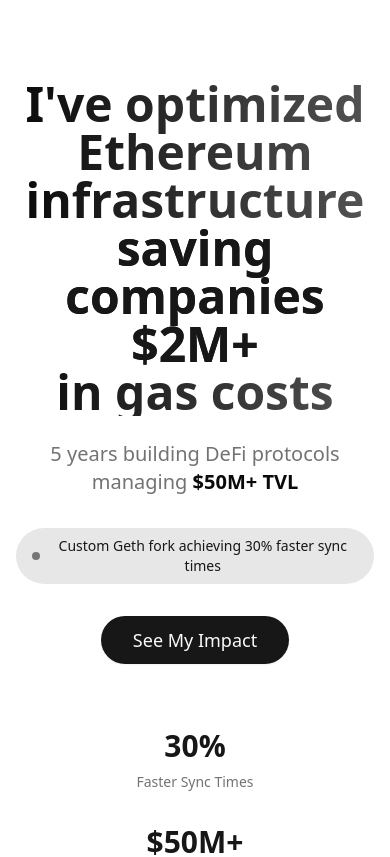
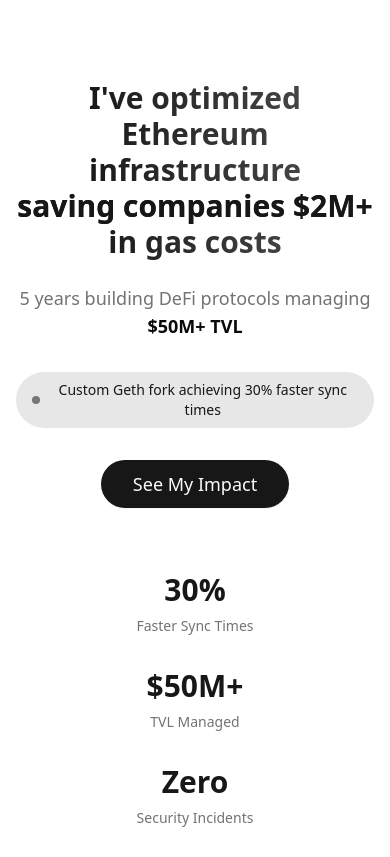
Before and after one commit to Dergarcon/portfolio-25, a Next.js app: page / in a window 390 px wide. Shown: the top 857 px of the page. Built offline with nearby package versions, Linux system fonts and the light colour scheme.

Commit message:
Fix mobile responsiveness: adjust font sizes and grid layouts for small screens

```diff
--- a/components/sections/Hero.tsx
+++ b/components/sections/Hero.tsx
@@ -14,7 +14,7 @@
     <section className="min-h-screen flex items-center justify-center bg-gradient-to-b from-background to-background/80">
       <div className="container mx-auto px-4 py-20">
         <div className="max-w-4xl mx-auto text-center">
-          <h1 className="text-5xl md:text-7xl font-bold mb-6 bg-gradient-to-r from-foreground to-foreground/70 bg-clip-text text-transparent">
+          <h1 className="text-3xl sm:text-5xl md:text-7xl font-bold mb-6 bg-gradient-to-r from-foreground to-foreground/70 bg-clip-text text-transparent">
             I&apos;ve optimized Ethereum infrastructure
             <br />
             <span className="text-primary">saving companies $2M+</span>
@@ -22,7 +22,7 @@
             in gas costs
           </h1>
 
-          <p className="text-xl md:text-2xl text-muted-foreground mb-8">
+          <p className="text-lg sm:text-xl md:text-2xl text-muted-foreground mb-8">
             5 years building DeFi protocols managing{' '}
             <span className="font-semibold text-foreground">$50M+ TVL</span>
           </p>
@@ -42,7 +42,7 @@
             See My Impact
           </Button>
 
-          <div className="mt-16 grid grid-cols-1 md:grid-cols-3 gap-8 text-center">
+          <div className="mt-16 grid grid-cols-1 sm:grid-cols-3 gap-8 text-center">
             <div>
               <div className="text-3xl font-bold text-primary mb-2">30%</div>
               <div className="text-sm text-muted-foreground">
--- a/components/sections/ProjectsShowcase.tsx
+++ b/components/sections/ProjectsShowcase.tsx
@@ -129,7 +129,7 @@
           <p className="text-muted-foreground mb-4">
             Ready to discuss how I can optimize your blockchain infrastructure?
           </p>
-          <div className="flex gap-4 justify-center">
+          <div className="flex flex-col sm:flex-row gap-4 justify-center">
             <button className="px-6 py-3 bg-primary text-primary-foreground rounded-full hover:bg-primary/90 transition-colors">
               Schedule Technical Discussion
             </button>
```
